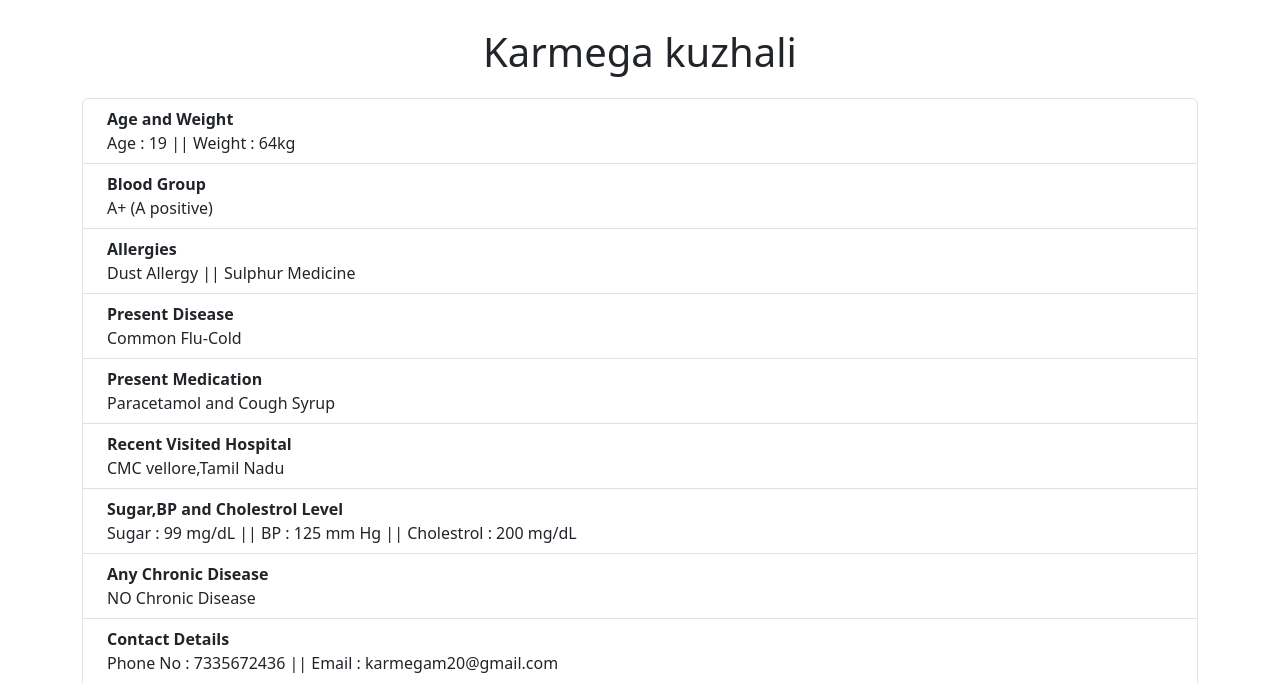
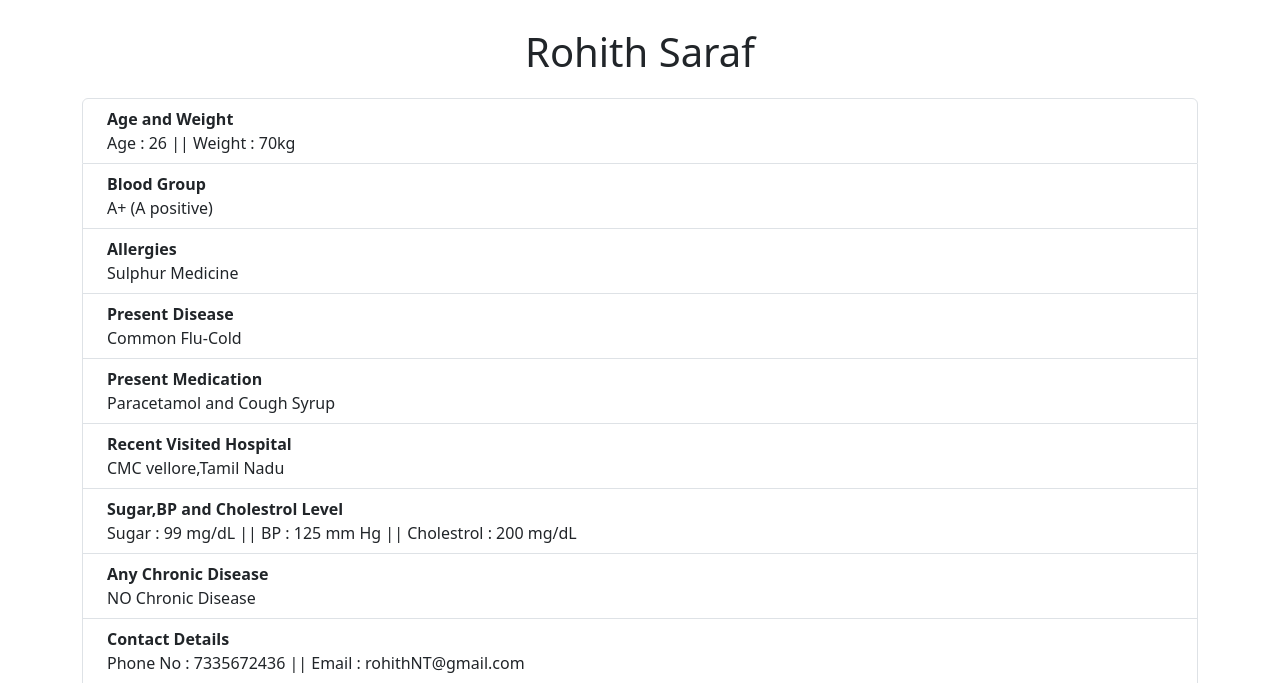
Before and after one commit to NafiyaThehreem/patient.1, a website: page index.html in a window 1280 px wide. Shown: the part 302-985 px from the top of the page. Drawn offline with nearby package versions, Linux system fonts and the light colour scheme.

Commit message:
Update index.html

```diff
--- a/index.html
+++ b/index.html
@@ -10,8 +10,8 @@
     <div class="container text-center">
       <div class="row">
         <div class="col div1">
-          <img class="img1" src="https://gumlet.assettype.com/film-companion%2Fimport%2Fwp-content%2Fuploads%2F2020%2F07%2Fanna-ben-kumbalangi-Nights.jpg?auto=format%2Ccompress&fit=max&w=1200" alt="">
-          <h1 class="h11">Karmega kuzhali</h1>
+          <img class="img1" src="https://akm-img-a-in.tosshub.com/aajtak/images/photo_gallery/202101/ro.jpg" alt="">
+          <h1 class="h11">Rohith Saraf</h1>
         </div>
       </div>
       <div class="row">
@@ -20,7 +20,7 @@
   <li class="list-group-item d-flex justify-content-between align-items-start">
     <div class="ms-2 me-auto">
       <div class="fw-bold">Age and Weight</div>
-      Age : 19 || Weight : 64kg
+      Age : 26 || Weight : 70kg
     </div>
     <span class="badge bg-primary rounded-pill"></span>
   </li>
@@ -34,7 +34,7 @@
   <li class="list-group-item d-flex justify-content-between align-items-start">
     <div class="ms-2 me-auto">
       <div class="fw-bold">Allergies</div>
-        Dust Allergy || Sulphur Medicine
+        Sulphur Medicine
     </div>
     <span class="badge bg-primary rounded-pill"></span>
   </li>
@@ -76,7 +76,7 @@
   <li class="list-group-item d-flex justify-content-between align-items-start">
     <div class="ms-2 me-auto">
       <div class="fw-bold">Contact Details</div>
-      Phone No : 7335672436 || Email : karmegam20@gmail.com
+      Phone No : 7335672436 || Email : rohithNT@gmail.com
     </div>
     <span class="badge bg-primary rounded-pill"></span>
   </li>
```
